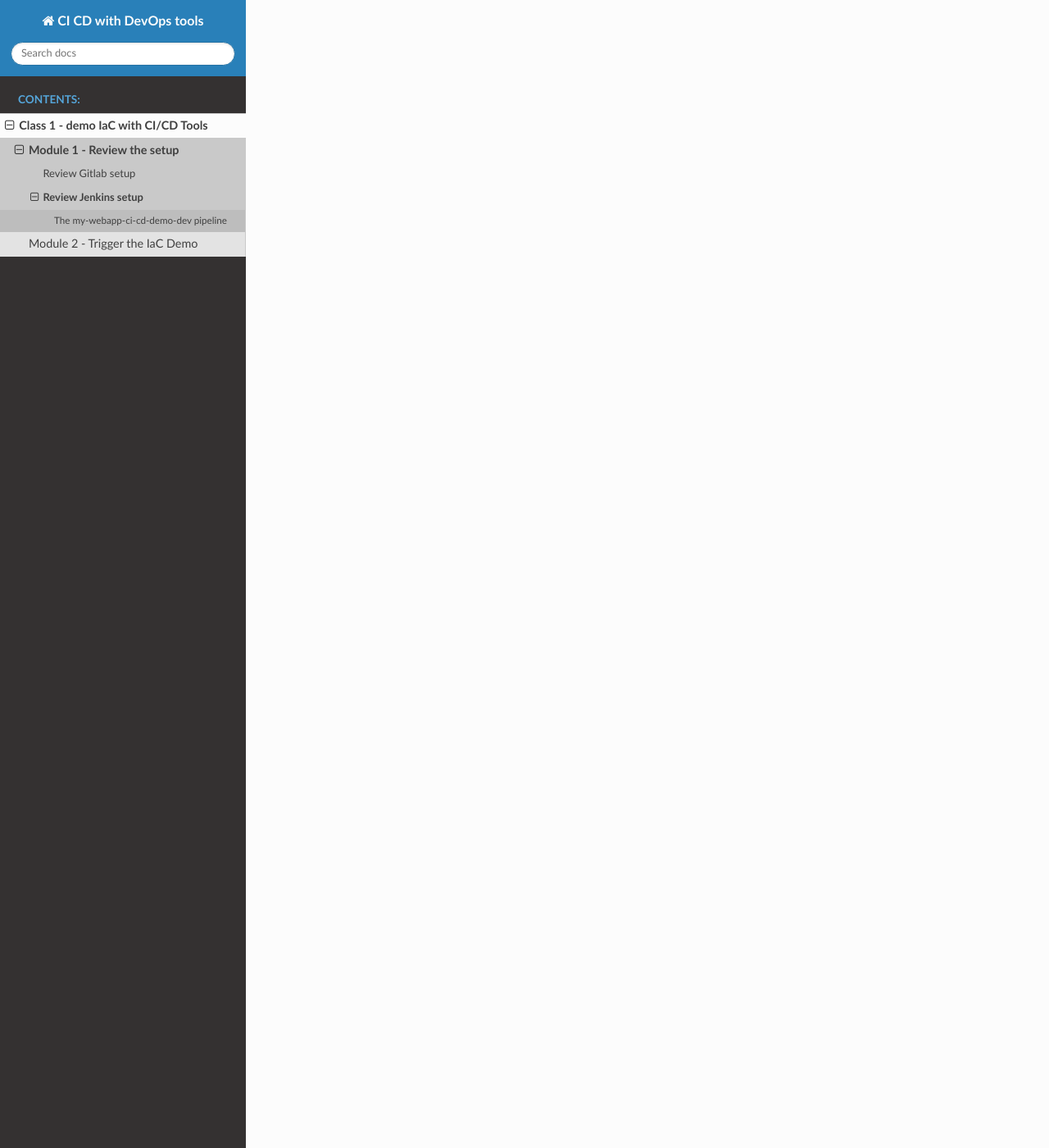
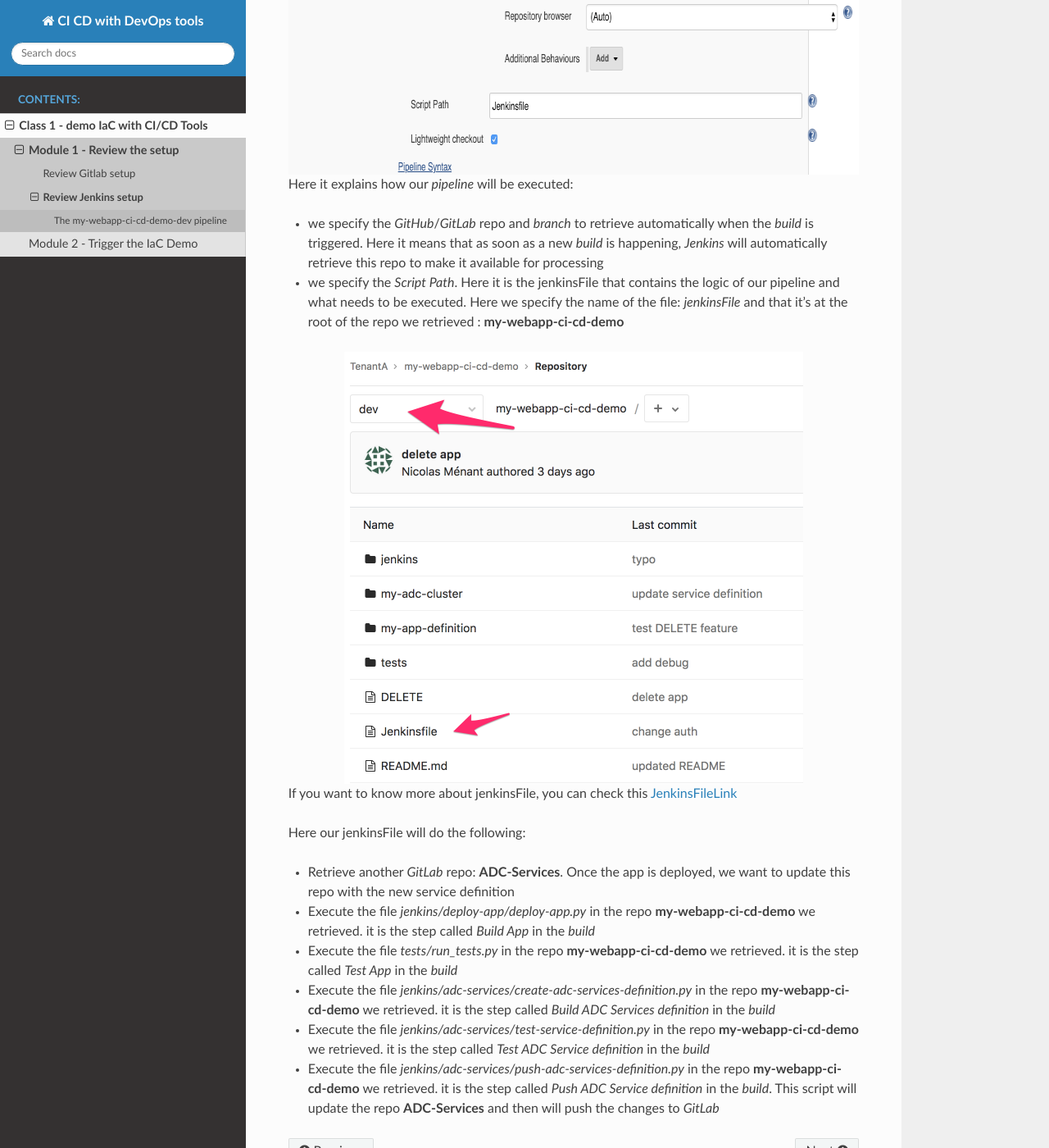
Before and after one commit to nmenant/ci-cd-env-setup, a Sphinx documentation site: the page built from docs/class1/module1/lab2.rst, in a window 1280 px wide and 1400 px high, scrolled down 9542 px. Shown: the whole window at 82% size. Built offline with Sphinx 7.4.7 and the Read the Docs theme 2.0.0, drawn with Linux system fonts in a browser that asks for light colours; some of the changed text lies outside the part shown.

Commit message:
update Class1/Module2/lab2

```diff
--- a/docs/class1/module1/lab2.rst
+++ b/docs/class1/module1/lab2.rst
@@ -122,3 +122,44 @@ targetting this URL:
 .. image:: ../../_static/class1/module1/img003.png
     :align: center
     :scale: 50%
+
+Go to the last section of our setup, called *Pipeline*
+
+.. image:: ../../_static/class1/module1/img022.png
+    :align: center
+    :scale: 50%
+
+Here it explains how our *pipeline* will be executed:
+
+* we specify the *GitHub*/*GitLab* repo and *branch* to retrieve automatically when the *build*
+  is triggered. Here it means that as soon as a new *build* is happening, *Jenkins* will
+  automatically retrieve this repo to make it available for processing
+* we specify the *Script Path*. Here it is the jenkinsFile that contains the logic of our pipeline
+  and what needs to be executed. Here we specify the name of the file: *jenkinsFile* and that it's
+  at the root of the repo we retrieved : **my-webapp-ci-cd-demo**
+
+.. image:: ../../_static/class1/module1/img023.png
+    :align: center
+    :scale: 50%
+
+If you want to know more about jenkinsFile, you can check this JenkinsFileLink_
+
+.. _JenkinsFileLink: https://jenkins.io/doc/book/pipeline/jenkinsfile/
+
+Here our jenkinsFile will do the following:
+
+* Retrieve another *GitLab* repo: **ADC-Services**. Once the app is deployed, we want to update this
+  repo with the new service definition
+* Execute the file *jenkins/deploy-app/deploy-app.py* in the repo **my-webapp-ci-cd-demo** we retrieved.
+  it is the step called *Build App* in the *build*
+* Execute the file *tests/run_tests.py* in the repo **my-webapp-ci-cd-demo** we retrieved.
+  it is the step called *Test App* in the *build*
+* Execute the file *jenkins/adc-services/create-adc-services-definition.py* in the repo
+  **my-webapp-ci-cd-demo** we retrieved. it is the step called *Build ADC Services definition* in the
+  *build*
+* Execute the file *jenkins/adc-services/test-service-definition.py* in the repo
+  **my-webapp-ci-cd-demo** we retrieved. it is the step called *Test ADC Service definition* in the
+  *build*
+* Execute the file *jenkins/adc-services/push-adc-services-definition.py* in the repo
+  **my-webapp-ci-cd-demo** we retrieved. it is the step called *Push ADC Service definition* in the
+  *build*. This script will update the repo **ADC-Services** and then will push the changes to *GitLab*
```
Also changed, not shown: docs/_static/class1/module1/img022.png (added), docs/_static/class1/module1/img023.png (added).
